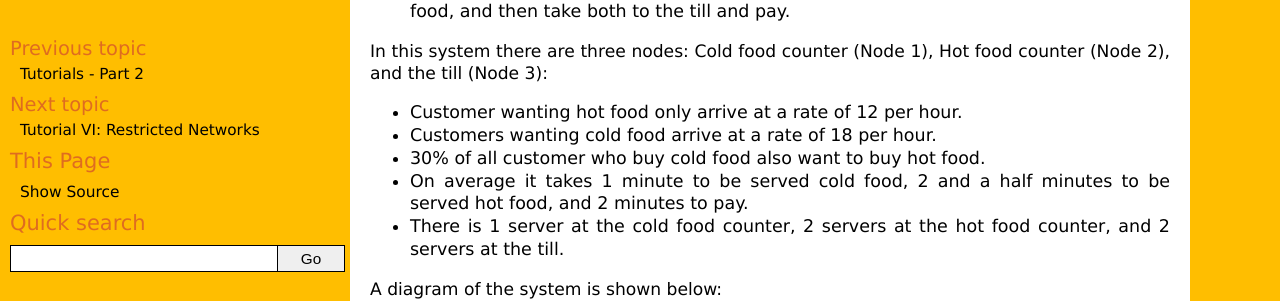
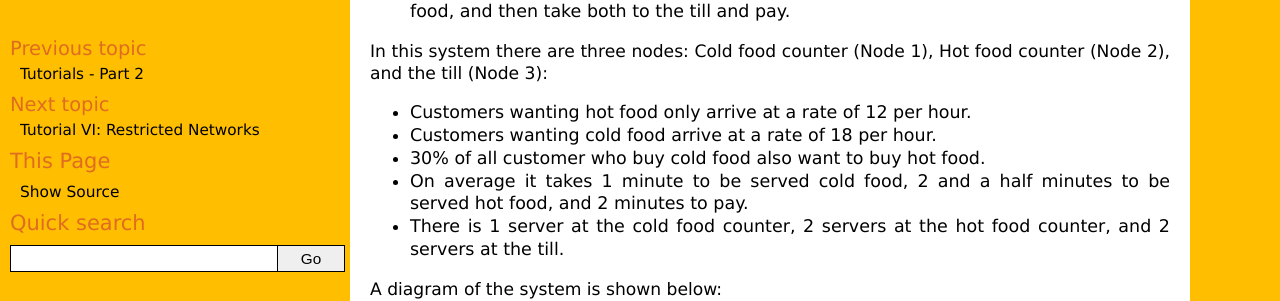
Before and after one commit to CiwPython/Ciw, a Sphinx documentation site: the page built from docs/Tutorial-II/tutorial_v.rst, in a window 1280 px wide and 900 px high. Shown: the part 354-655 px from the top of the window. Built offline with Sphinx 7.4.7, drawn with Linux system fonts in a browser that asks for light colours.

Commit message:
Fix typos in docs

```diff
--- a/docs/Tutorial-I/tutorial_iii.rst
+++ b/docs/Tutorial-I/tutorial_iii.rst
@@ -82,6 +82,6 @@ This is the average utilisation of each server, which is the amount of time a se
     >>> Q.transitive_nodes[0].server_utilisation
     0.60517...
 
-Thus in out bank, on average the servers were busy 60.5% of the time.
+Thus in our bank, on average the servers were busy 60.5% of the time.
 
 The next tutorial will show how to use Ciw to get trustworthy results, and finally find out the average waiting time at the bank.
--- a/docs/Tutorial-II/tutorial_v.rst
+++ b/docs/Tutorial-II/tutorial_v.rst
@@ -16,7 +16,7 @@ Customers arrive and can take a few routes:
 
 In this system there are three nodes: Cold food counter (Node 1), Hot food counter (Node 2), and the till (Node 3):
 
-+ Customer wanting hot food only arrive at a rate of 12 per hour.
++ Customers wanting hot food only arrive at a rate of 12 per hour.
 + Customers wanting cold food arrive at a rate of 18 per hour.
 + 30% of all customer who buy cold food also want to buy hot food.
 + On average it takes 1 minute to be served cold food, 2 and a half minutes to be served hot food, and 2 minutes to pay.
--- a/docs/Tutorial-II/tutorial_vi.rst
+++ b/docs/Tutorial-II/tutorial_vi.rst
@@ -65,7 +65,8 @@ To get the number of stools rejected, take the length of this list::
     >>> len(Q.rejection_dict[1][0])
     3
 
-Now we'll run 8 trials, and get the average number of rejections in an hour. We will take a warm-up time of 10 minutes.
+Now we'll run 8 trials, and get the average number of rejections in an hour.
+We will take a warm-up time of 10 minutes.
 A cool-down will be unnecessary as we are recording rejections, which happen at the time of arrival::
 
     >>> broken_stools = []
```
Also changed, not shown: other parts of docs/Tutorial-II/tutorial_vi.rst (+1 -1 lines).
